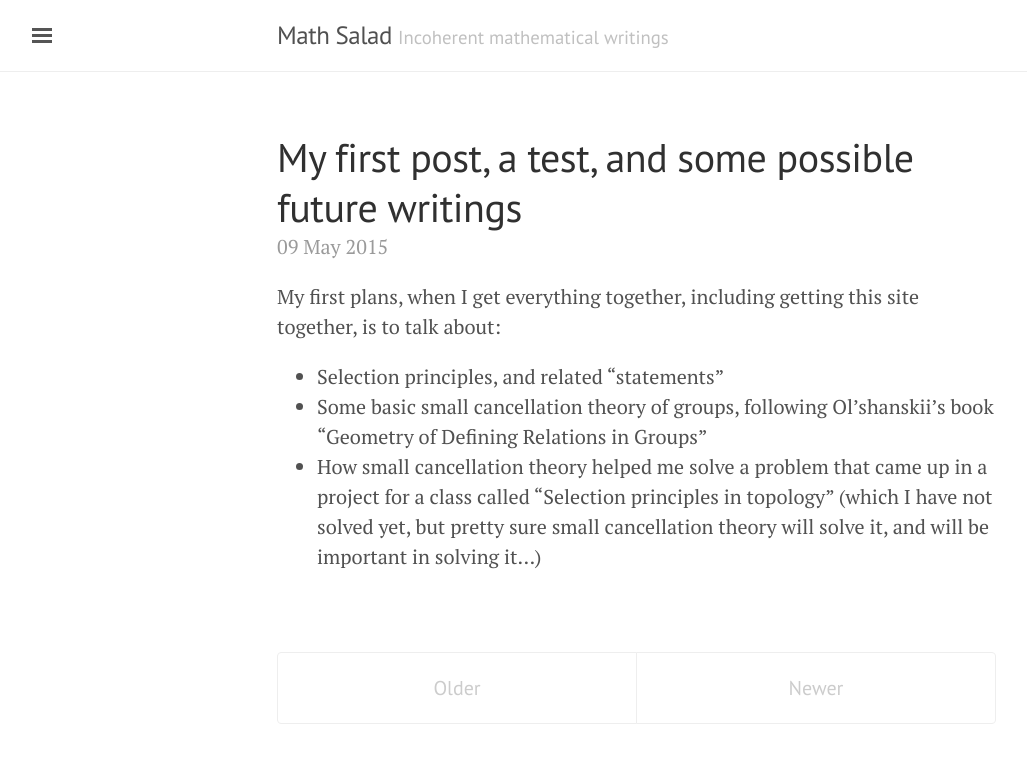
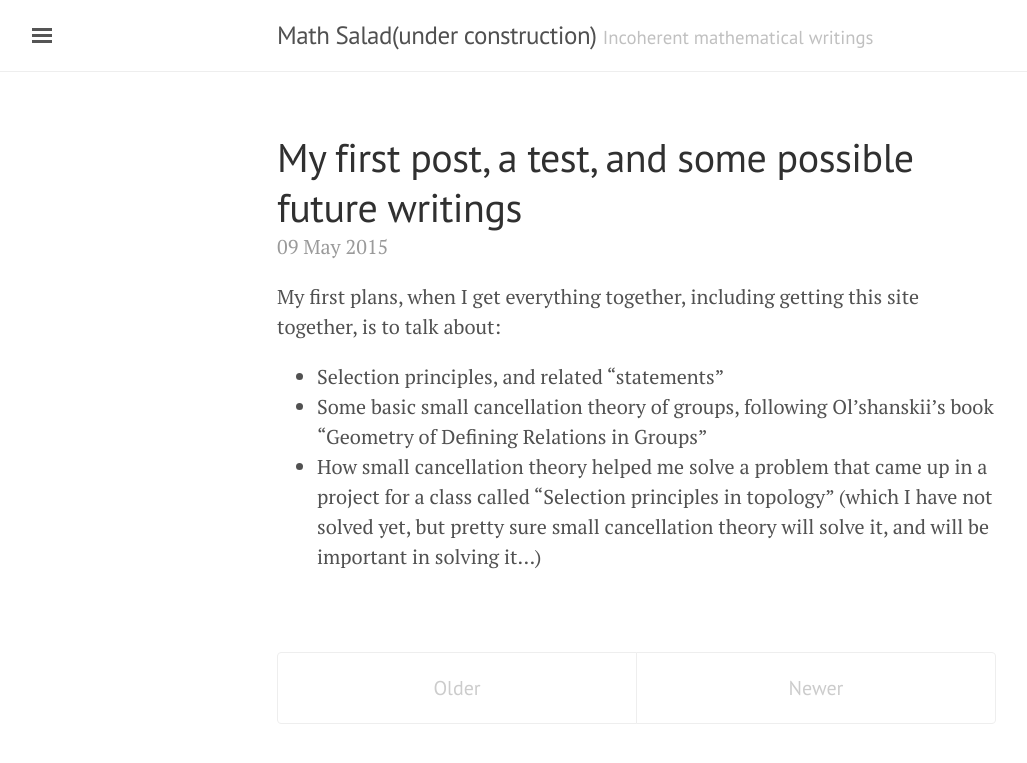
Before and after one commit to mathsalad/mathsalad.github.io, a Jekyll site: the page built from index.html, in a window 1280 px wide. Shown: the top 763 px of the page, without its empty margins (3-1030 px from the left). Built offline with Jekyll 4.4.1, drawn with Linux system fonts in a browser that asks for light colours; the list of posts is cut into pages by our own code.

Commit message:
Initial commit

```diff
--- a/_config.yml
+++ b/_config.yml
@@ -5,7 +5,7 @@ permalink:           pretty
 relative_permalinks: true
 
 # Setup
-title:               Math Salad
+title:               Math Salad(under construction)
 tagline:             'Incoherent mathematical writings'
 #description:         'A reserved <a href="http://jekyllrb.com" target="_blank">Jekyll</a> theme that places the utmost gravity on content with a hidden drawer. Made by <a href="https://twitter.com/mdo" target="_blank">@mdo</a>.'
 #url:                 http://lanyon.getpoole.com
--- a/_includes/sidebar.html
+++ b/_includes/sidebar.html
@@ -25,12 +25,14 @@
       {% endif %}
     {% endfor %}
 
+    <li class="divider"></li>
     <span class="sidebar-nav-item">Blogroll</span>
     <a class="sidebar-nav-item" href="https://392c.wordpress.com/">392C Geometric Group Theory</a>
     <a class="sidebar-nav-item" href="https://assorteddetails.wordpress.com/">Assorted Details Following</a>
     <a class="sidebar-nav-item" href="https://chiasme.wordpress.com/">Mathematical Notes</a>
     <a class="sidebar-nav-item" href="https://berstein.wordpress.com/">Here there be dragons</a>
     <a class="sidebar-nav-item" href="https://jaywillmath.wordpress.com/">jaywillmath</a>
+    <li class="divider"></li>
 
 <!--    <a class="sidebar-nav-item" href="{{ site.github.repo }}/archive/v{{ site.version }}.zip">Download</a>
     <a class="sidebar-nav-item" href="{{ site.github.repo }}">GitHub project</a> -->
```
Also changed, not shown: 7 other files.
